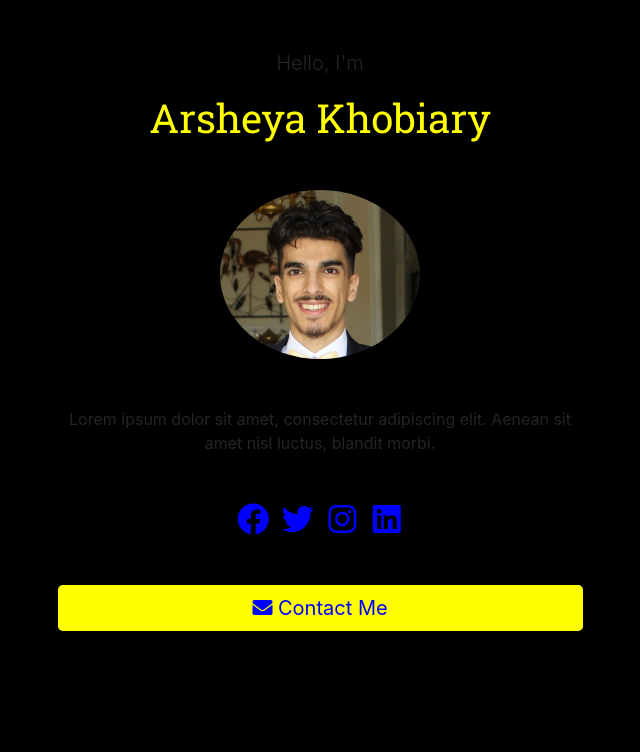
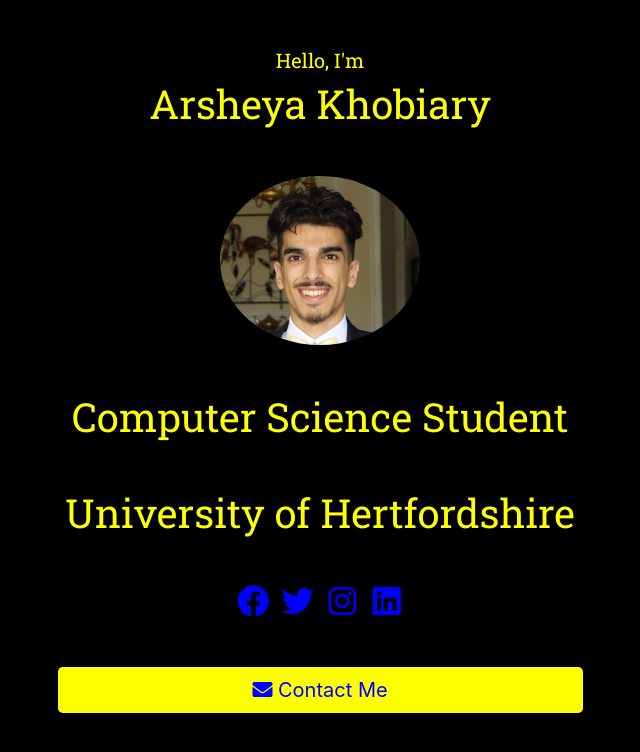
Before and after one commit to arshh98/samplerun, a plain HTML site: page index.html in a window 1280 px wide. Shown: the whole page, without its empty margins (320-960 px from the left). Drawn offline with nearby package versions, Linux system fonts and the light colour scheme.

Commit message:
Add files via upload

```diff
--- a/index.html
+++ b/index.html
@@ -28,10 +28,11 @@
 	    <!-- Page Content -->
 		<div class="container text-center my-5">
 		    <div class="col-md-6 mx-auto">
-		        <p class="lead">Hello, I'm</p>
+		        <h1 class="lead">Hello, I'm</h1>
                 <h1 class="mb-5">Arsheya Khobiary</h1>
                 <img class="img-fluid rounded-circle mb-5" src="images/profile.png" width="200" alt="Profile Picture">
-                <p class="mb-5">Lorem ipsum dolor sit amet, consectetur adipiscing elit. Aenean sit amet nisl luctus, blandit morbi.</p>
+                <h1 class="mb-5">Computer Science Student</h1>
+                <h1 class="mb-5">University of Hertfordshire</h1>
                 <div class="mb-5">
                     <a href="https://www.facebook.com/arsia.khobiary/" target="_blank"><i class="fab fa-facebook fa-2x fa-fw"></i></a>
                     <a href="https://twitter.com/arshh98" target="_blank"><i class="fab fa-twitter fa-2x fa-fw"></i></a>
```
